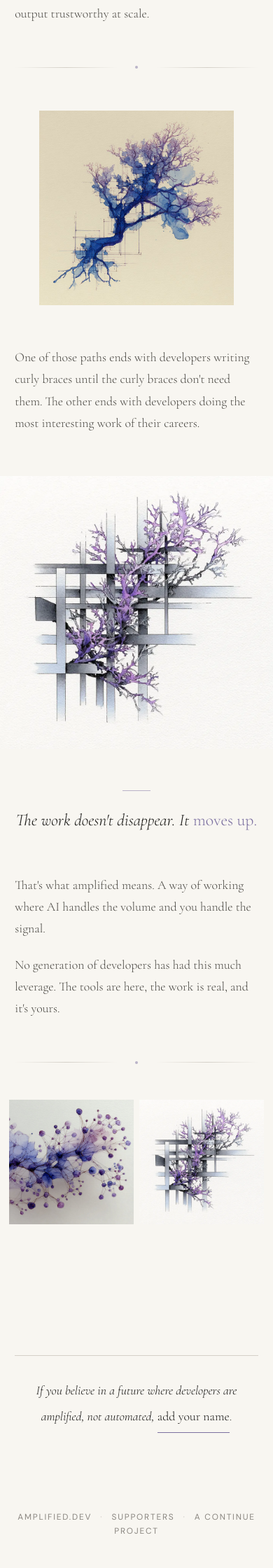
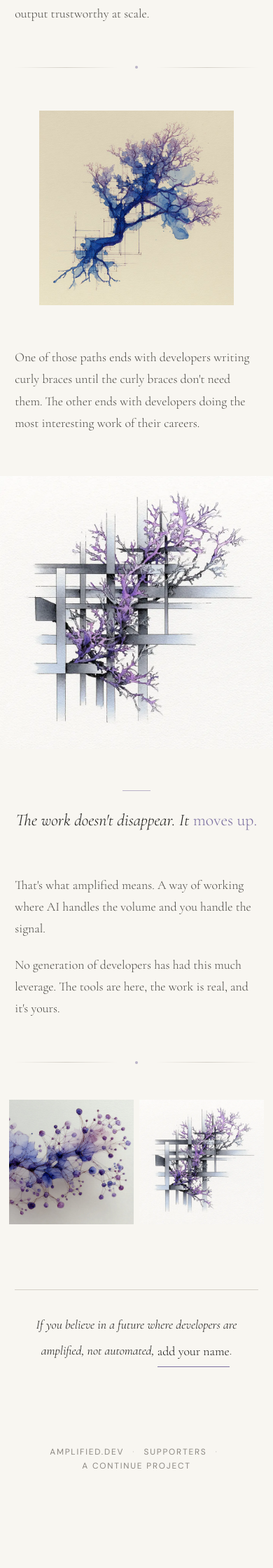
Before and after one commit to continuedev/amplified.dev, a Jekyll site: the page index.html, which Jekyll copies as it is, in a window 390 px wide. Shown: the part 3498-5738 px from the top of the page at 70% size. Built offline with Jekyll 4.4.1, drawn with Linux system fonts in a browser that asks for light colours; after the commit the page ends 5645 px from its top, so only the background shows below that.

Commit message:
Fix footer text wrapping and reduce mobile spacing
Prevent "a Continue project" from breaking onto two lines on mobile
by adding white-space: nowrap to footer links. Also reduce .essay
padding-bottom at tablet (4rem) and mobile (2.5rem) breakpoints to
close the excessive gap above the closing text.

Co-Authored-By: Claude Opus 4.6 <noreply@anthropic.com>

```diff
--- a/index.html
+++ b/index.html
@@ -445,6 +445,7 @@
       text-decoration: none;
       border-bottom: 1px solid transparent;
       transition: border-color 0.3s ease;
+      white-space: nowrap;
     }
 
     footer a:hover,
@@ -596,6 +597,8 @@
         margin-right: auto;
       }
 
+      .essay { padding-bottom: 4rem; }
+
       .image-pair {
         margin: 3.5rem -0.5rem;
         gap: 0.75rem;
@@ -648,6 +651,8 @@
         line-height: 1.75;
         margin-bottom: 1.2rem;
       }
+
+      .essay { padding-bottom: 2.5rem; }
 
       /* Image pairs stay side by side — they're a dialogue */
       .image-pair {
```
